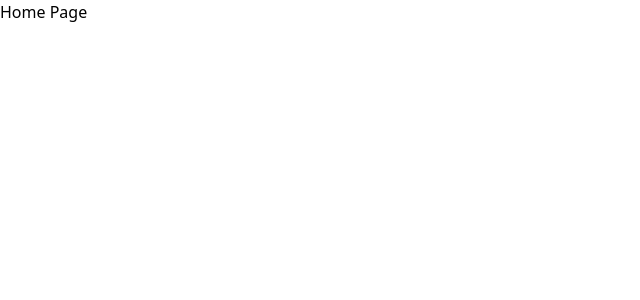
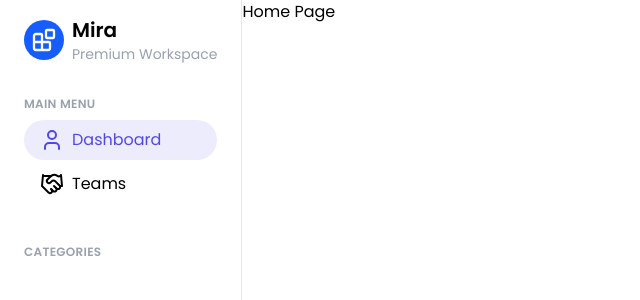
Before and after one commit to Centinoughty/mira, a Next.js app in the folder client/: page / in a window 1280 px wide. Shown: the top 300 px of the page, without its empty margins (0-640 px from the left). Built offline with nearby package versions, Linux system fonts and the light colour scheme.

Commit message:
feat: created sidebar

```diff
--- a/client/package.json
+++ b/client/package.json
@@ -9,7 +9,9 @@
     "lint": "eslint"
   },
   "dependencies": {
+    "@tanstack/react-query": "^5.90.21",
     "axios": "^1.13.6",
+    "lucide-react": "^0.577.0",
     "next": "16.1.7",
     "react": "19.2.3",
     "react-dom": "19.2.3"
--- /dev/null
+++ b/client/src/api/axios.ts
@@ -0,0 +1,9 @@
+import axios from "axios";
+
+export const api = axios.create({
+  baseURL: process.env.NEXT_PUBLIC_API_URL,
+  withCredentials: true,
+  headers: {
+    "Content-Type": "application/json",
+  },
+});
--- /dev/null
+++ b/client/src/api/tasks.ts
@@ -0,0 +1,6 @@
+import { api } from "./axios";
+
+export async function getTasks() {
+  const { data } = await api.get("/tasks");
+  return data;
+}
--- a/client/src/app/layout.tsx
+++ b/client/src/app/layout.tsx
@@ -1,5 +1,7 @@
 import type { Metadata } from "next";
 import "./globals.css";
+import Sidebar from "@/components/common/Sidebar";
+import { poppins } from "@/styles/font";
 
 export const metadata: Metadata = {
   title: "Create Next App",
@@ -13,7 +15,12 @@ export default function RootLayout({
 }>) {
   return (
     <html lang="en">
-      <body className={`antialiased`}>{children}</body>
+      <body
+        className={`antialiased h-screen flex ${poppins.className} overflow-hidden`}
+      >
+        <Sidebar />
+        <div className="grow overflow-y-auto">{children}</div>
+      </body>
     </html>
   );
 }
--- /dev/null
+++ b/client/src/components/common/Item.tsx
@@ -0,0 +1,21 @@
+import { MenuItem } from "@/config/menu";
+import Link from "next/link";
+
+export default function Item({
+  name,
+  icon: Icon,
+  href,
+  className,
+}: MenuItem & { className?: string }) {
+  return (
+    <>
+      <Link
+        href={href}
+        className={`px-4 py-2 flex items-center gap-2 rounded-full ${className}`}
+      >
+        <Icon />
+        {name}
+      </Link>
+    </>
+  );
+}
--- /dev/null
+++ b/client/src/components/common/Sidebar.tsx
@@ -0,0 +1,52 @@
+"use client";
+
+import { menuItems } from "@/config/menu";
+import { Blocks } from "lucide-react";
+import Item from "./Item";
+import { usePathname } from "next/navigation";
+
+export default function Sidebar() {
+  const pathname = usePathname();
+
+  return (
+    <>
+      <div className="px-6 py-4 flex flex-col gap-8 border-r border-r-gray-200">
+        <div className="flex items-center gap-2">
+          <div className="p-2 bg-blue-600 rounded-full">
+            <Blocks color="white" strokeWidth={2.3} />
+          </div>
+          <div className="flex flex-col">
+            <h3 className="font-semibold text-xl">Mira</h3>
+            <p className="text-sm text-gray-400">Premium Workspace</p>
+          </div>
+        </div>
+
+        <div>
+          <p className="text-gray-400 font-semibold uppercase text-xs tracking-wide">
+            Main Menu
+          </p>
+
+          <ul className="my-2 flex flex-col gap-1">
+            {menuItems.map((item, idx) => (
+              <Item
+                key={idx}
+                name={item.name}
+                icon={item.icon}
+                href={item.href}
+                className={`${pathname === item.href ? "bg-[#5048e5]/10 text-[#5048e5]" : ""}`}
+              />
+            ))}
+          </ul>
+        </div>
+
+        <div>
+          <p className="text-gray-400 font-semibold uppercase text-xs tracking-wide">
+            Categories
+          </p>
+        </div>
+
+        <div></div>
+      </div>
+    </>
+  );
+}
--- /dev/null
+++ b/client/src/config/menu.ts
@@ -0,0 +1,12 @@
+import { Handshake, LucideIcon, User } from "lucide-react";
+
+export interface MenuItem {
+  name: string;
+  icon: LucideIcon;
+  href: string;
+}
+
+export const menuItems: MenuItem[] = [
+  { name: "Dashboard", icon: User, href: "/" },
+  { name: "Teams", icon: Handshake, href: "/teams" },
+];
--- /dev/null
+++ b/client/src/hooks/useTask.ts
@@ -0,0 +1,20 @@
+import { getTasks } from "@/api/tasks";
+import { useQuery } from "@tanstack/react-query";
+
+const EMPTY_TASKS: [] = [];
+
+export default function useTask() {
+  const query = useQuery({
+    queryKey: ["tasks"],
+    queryFn: getTasks,
+  });
+
+  const tasks = query.data ?? EMPTY_TASKS;
+
+  return {
+    tasks,
+
+    isLoading: query.isLoading,
+    refetch: query.refetch,
+  };
+}
--- /dev/null
+++ b/client/src/styles/font.ts
@@ -0,0 +1,6 @@
+import { Poppins } from "next/font/google";
+
+export const poppins = Poppins({
+  weight: ["400", "500", "600", "700"],
+  subsets: ["latin"],
+});
```
Also changed, not shown: 1 other file (tests, documents, lock files or other folders).
